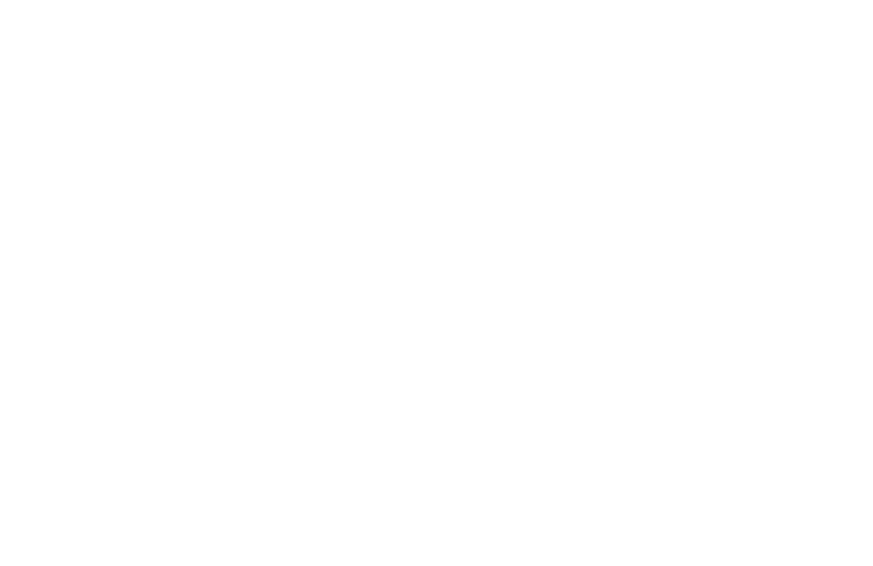
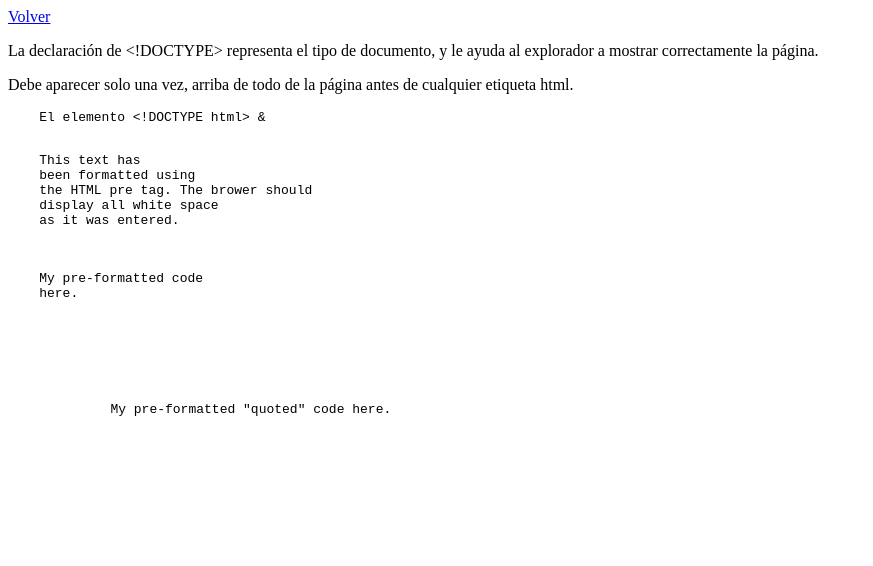
Before and after one commit to ibanezfr/conceptos-de-html, a plain HTML site: page temario/documento.html in a window 1280 px wide. Shown: the whole page, without its empty margins (0-873 px from the left). Drawn offline with Linux system fonts and the light colour scheme.

Commit message:
ref(temario/documento.html)

```diff
--- a/temario/documento.html
+++ b/temario/documento.html
@@ -1,12 +1,41 @@
 <!DOCTYPE html>
 <html lang="es">
+
 <head>
-    <meta charset="UTF-8">
-    <meta http-equiv="X-UA-Compatible" content="IE=edge">
-    <meta name="viewport" content="width=device-width, initial-scale=1.0">
-    <title>Documento HTML</title>
+  <meta charset="UTF-8">
+  <meta http-equiv="X-UA-Compatible" content="IE=edge">
+  <meta name="viewport" content="width=device-width, initial-scale=1.0">
+  <title>Documento HTML</title>
 </head>
+
 <body>
+  <a href="../index.html">Volver</a>
+  <p>La declaración de &lt;!DOCTYPE&gt; representa el tipo de documento, y le ayuda al explorador a mostrar
+    correctamente la página.</p>
+  <p>Debe aparecer solo una vez, arriba de todo de la página antes de cualquier etiqueta html.</p>
 
+  <pre>
+    El elemento &lt;!DOCTYPE html&gt; &amp;
+    </pre>
+  <pre>
+    This text has
+    been formatted using
+    the HTML pre tag. The brower should
+    display all white space
+    as it was entered.
+    </pre>
+  <pre>
+  <code>
+    My pre-formatted code
+    here.
+  </code>
+    <blockquote>
+  <pre>
+    <code>
+        My pre-formatted "quoted" code here.
+    </code>
+  </pre>
+  </blockquote>
 </body>
+
 </html>
```
